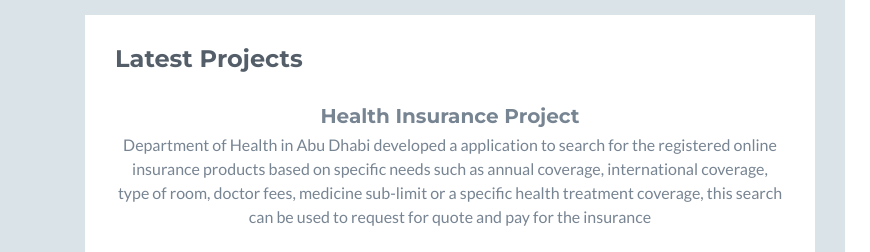
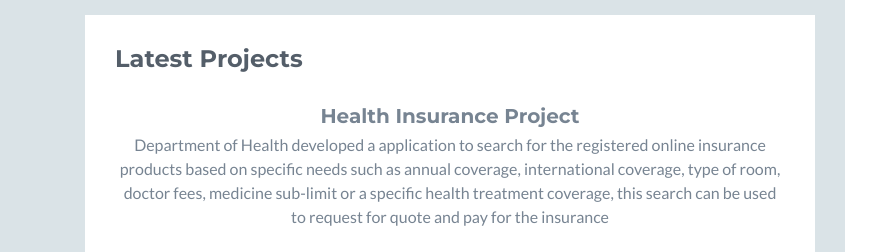
Before and after one commit to prasannaraja/github.io, a plain HTML site: page index.html in a window 1280 px wide. Shown: the part 820-1072 px from the top of the page, 0-870 px from the left. Drawn offline with nearby package versions, Linux system fonts and the light colour scheme; no server answers; some icons are missing.

Commit message:
project text updated

```diff
--- a/index.html
+++ b/index.html
@@ -84,7 +84,7 @@
 
                             <div class="item featured text-center">
                                 <h3 class="title"><a href="#" target="_blank">Health Insurance Project</a></h3>
-                                <p class="summary">Department of Health in Abu Dhabi developed a application to search for the registered online insurance products based on specific needs such as annual coverage, international coverage, type of room, doctor fees, medicine sub-limit or a specific health treatment coverage, this search can be used to request for quote and pay for the insurance</p>
+                                <p class="summary">Department of Health developed a application to search for the registered online insurance products based on specific needs such as annual coverage, international coverage, type of room, doctor fees, medicine sub-limit or a specific health treatment coverage, this search can be used to request for quote and pay for the insurance</p>
                                 <div class="featured-image has-ribbon">
                                     <a href="#" target="_blank">
                                     <img class="img-fluid project-image"  src="assets/images/projects/project-featured.jpg" alt="project name" />
```
